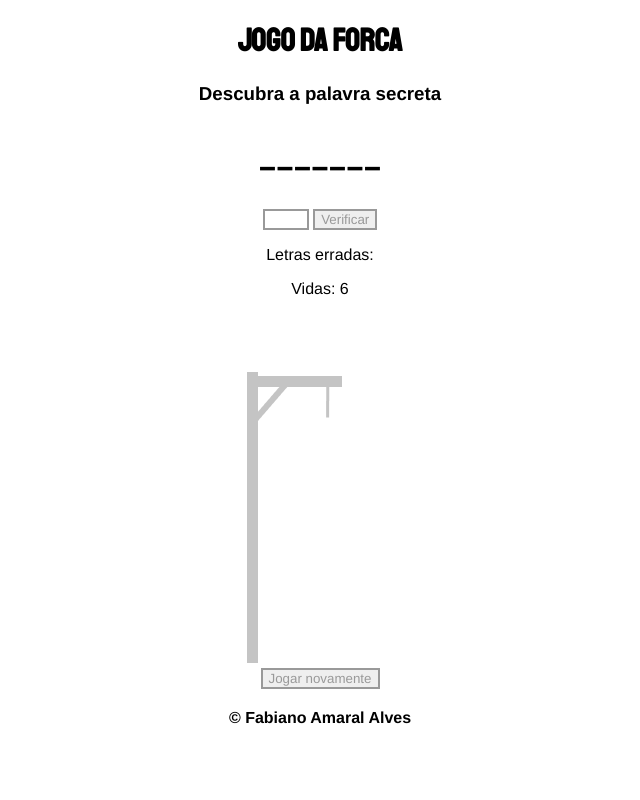
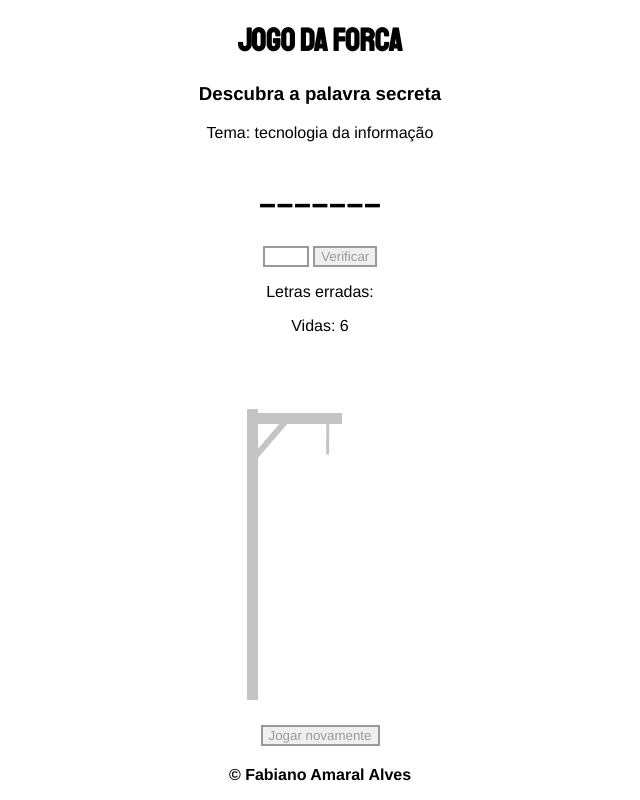
Before and after one commit to faamaral/hangman_game.js, a website: page index.html in a window 1280 px wide. Shown: the whole page, without its empty margins (320-960 px from the left). Drawn offline with Linux system fonts and the light colour scheme.

```diff
--- a/assets/style.css
+++ b/assets/style.css
@@ -17,6 +17,10 @@
 	font-size: 2.0em;
 }
 
+#reload {
+	margin-top: 20px;
+}
+
 h1 {
 	font-family: 'Staatliches', 'cursive';
 }
--- a/index.html
+++ b/index.html
@@ -14,7 +14,7 @@
 <body>
     <h1>Jogo da Forca</h1>
     <h3>Descubra a palavra secreta</h3>
-
+    <p>Tema: tecnologia da informação</p>
     <p id="secret_word"></p>
 
     <form name="form">
@@ -24,7 +24,7 @@
         <p id="wrong_letters">Letras erradas: </p>
         <p id="errors">Vidas: </p>
         <img src="./assets/images/0.jpg" alt="" id="hangman"><br>
-        <input name="reload" type="button" value="Jogar novamente" onClick="location.reload()">
+        <input name="reload" id="reload" type="button" value="Jogar novamente" onClick="location.reload()">
     </form>
 
     <footer><strong>&copy; Fabiano Amaral Alves</strong></footer>
```
Also changed, not shown: README.md.
